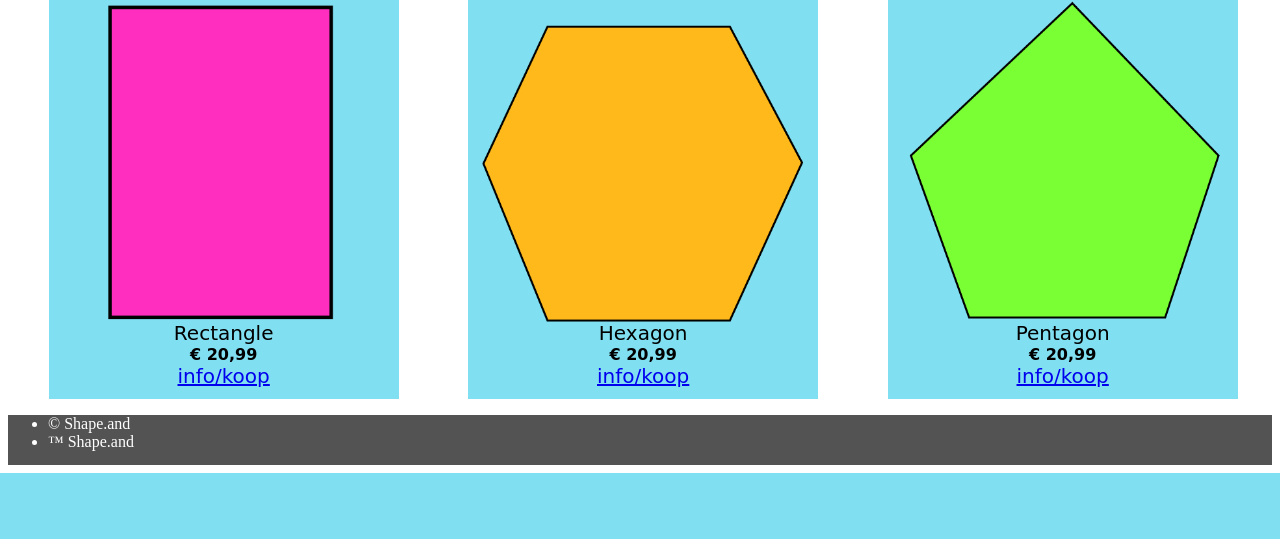
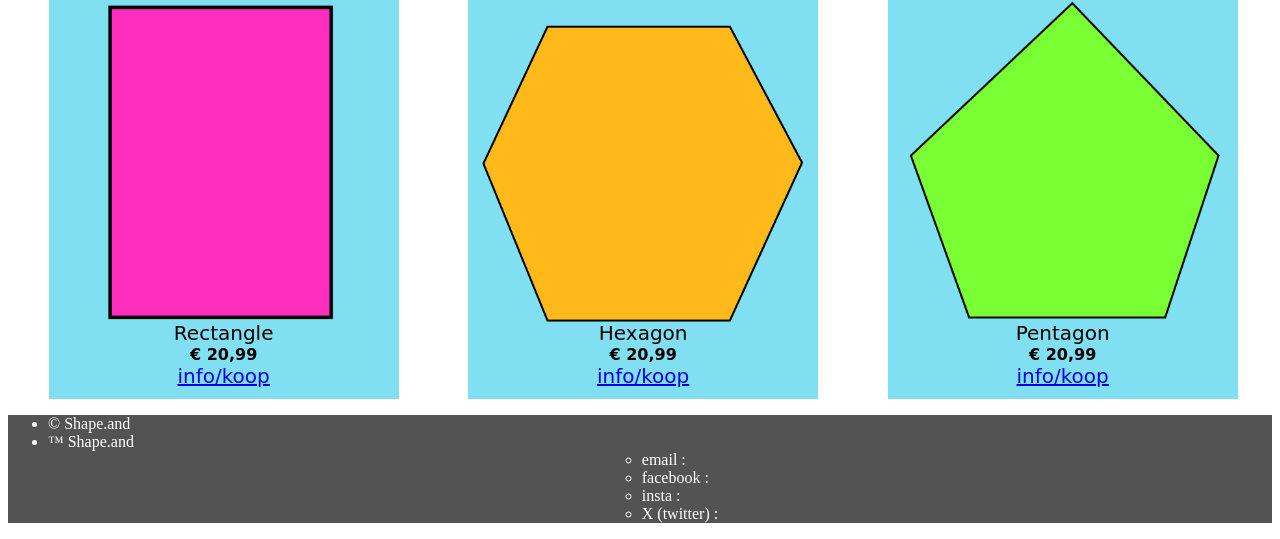
Before and after one commit to Mark-JanKuijper/web-dev, a PHP site: page / in a window 1280 px wide. Shown: the part 534-1073 px from the top of the page. Before the commit the page ends 1007 px from the top, so only its background shows below. Run offline with PHP 8.4, Linux system fonts and the light colour scheme.

Commit message:
toegevoed een kleine contacts aan de footer

```diff
--- a/workshops/mijn_webshop/index.html
+++ b/workshops/mijn_webshop/index.html
@@ -62,6 +62,14 @@
           <!-- if you want to use lists then you need to put li by the text you want to list -->
         <li> &copy; Shape.and</li>
         <li>&trade; Shape.and</li>
+        <div class="contacts">
+          <ul>
+          <li>email :</li>
+          <li>facebook :</li>
+          <li>insta :</li>
+          <li>X (twitter) :</li>
+          </ul>
+        </div>
       </ul>
 
       </div>
--- a/workshops/mijn_webshop/style.css
+++ b/workshops/mijn_webshop/style.css
@@ -13,7 +13,7 @@
 }
 
 #footer {
-    height: 50px;
+    height: auto;
     background-color: #535353;
     color: #ffffff;
 
@@ -70,6 +70,12 @@
     font-family:"Comic Sans MS" , "Comic Sans" , cursive;
     font-weight: bold;
     text-align: center;
+}
+
+.contacts {
+    display: flex;
+    justify-content: center;
+    color: #ffffff;
 }
 
 /* hier is de style voor detail.html */
```
